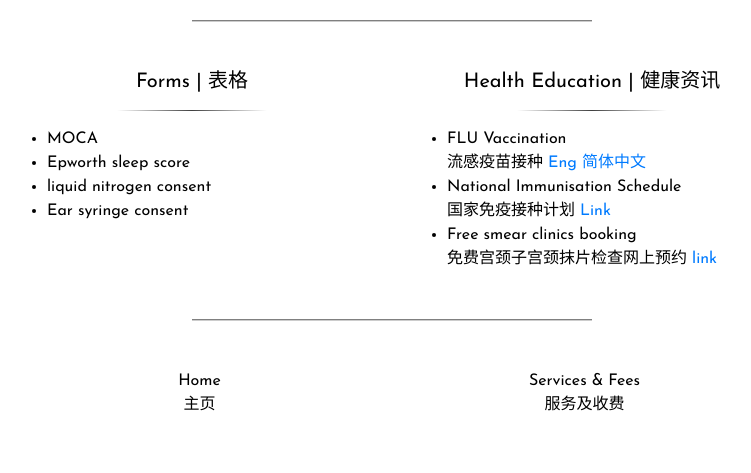
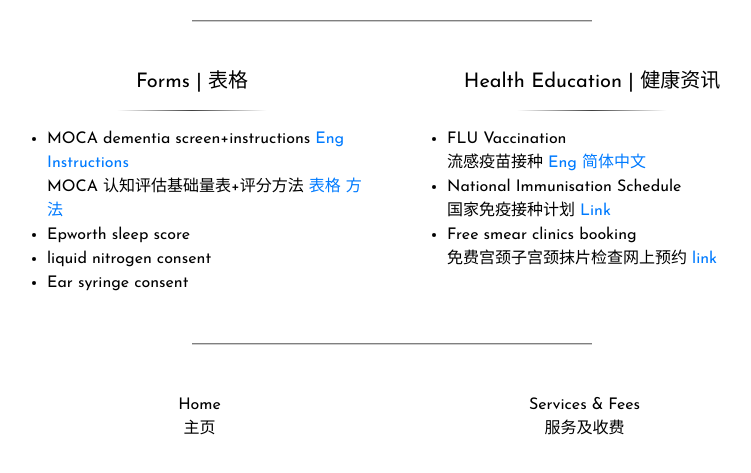
Before and after one commit to fidr288/dmc, a website: page app/resource.html in a window 1280 px wide. Shown: the part 95-568 px from the top of the page, without its empty margins (248-999 px from the left). Drawn offline with nearby package versions, Linux system fonts and the light colour scheme.

Commit message:
link files

```diff
--- a/app/resource.html
+++ b/app/resource.html
@@ -21,7 +21,14 @@
             <h5>Forms | 表格</h5>
             <hr class="short--hr">
             <ul>
-                <li>MOCA</li>
+                <li>MOCA dementia screen+instructions
+                    <a href="./files/moca-eng.pdf">Eng</a>
+                    <a href="./files/moca-eng-ins.pdf">Instructions</a>
+                    <br>
+                    MOCA 认知评估基础量表+评分方法
+                    <a href="./files/moca-chi.pdf">表格</a>
+                    <a href="./files/moca-chi-ins.pdf">方法</a>
+                </li>
                 <li>Epworth sleep score</li>
                 <li>liquid nitrogen consent</li>
                 <li>Ear syringe consent</li>
```
Also changed, not shown: 8 other files.
